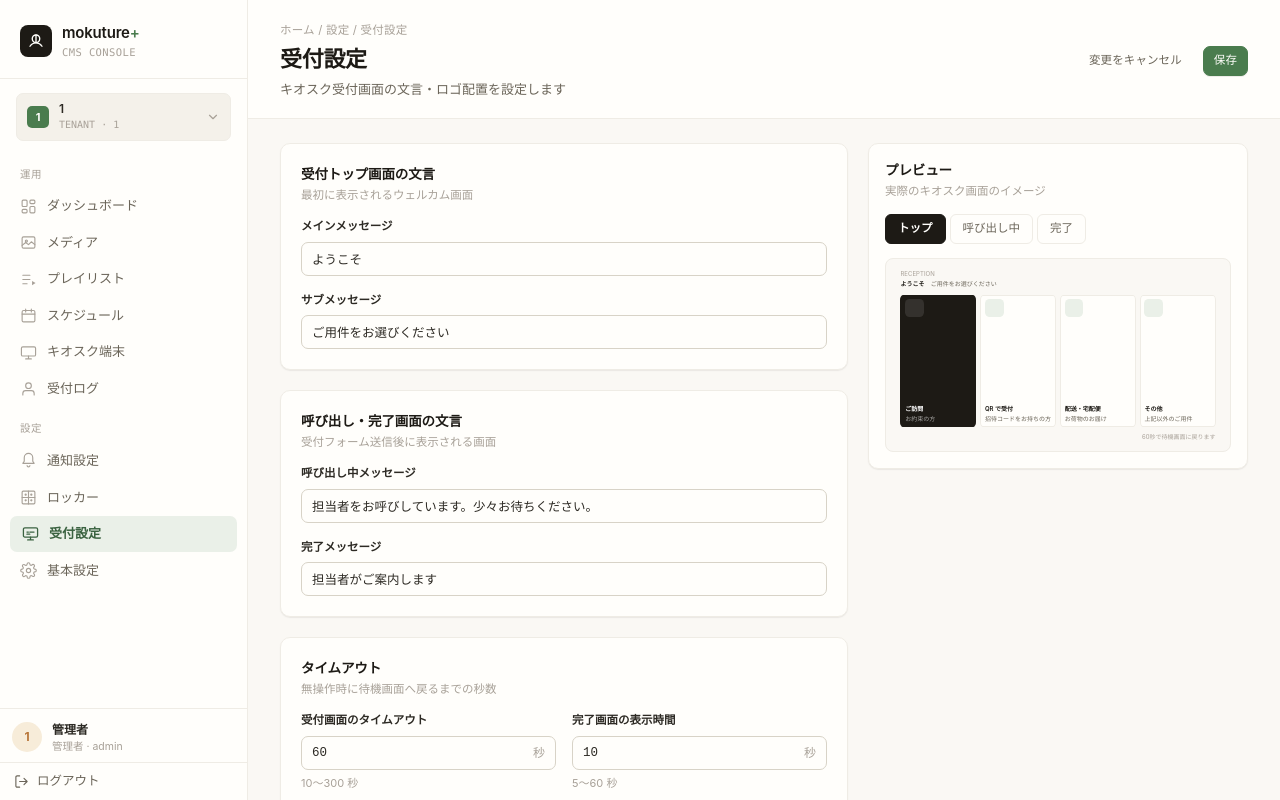
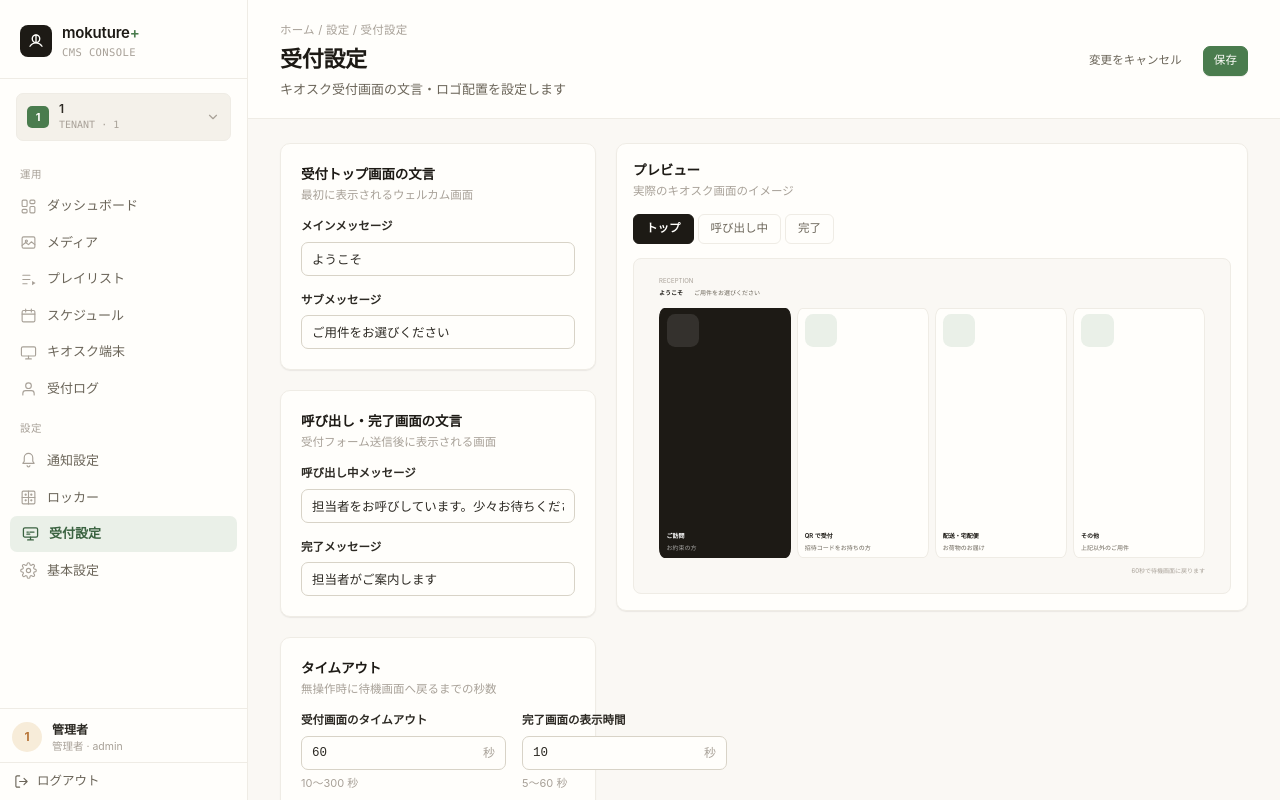
Before and after one commit to ranasoft-araki/mokuture-plus, a Next.js app in the folder frontend/: page /1/admin/kiosk-settings in a window 1280 px wide. Built offline with nearby package versions, Linux system fonts and the light colour scheme; no server answers.

Commit message:
プレビューサイズを大きく

```diff
--- a/frontend/app/[tenant]/admin/kiosk-settings/page.tsx
+++ b/frontend/app/[tenant]/admin/kiosk-settings/page.tsx
@@ -110,7 +110,7 @@ export default function KioskSettingsPage() {
         </div>
       )}
 
-      <div className="adm-grid-main" style={{ gap: 20 }}>
+      <div className="adm-grid-kiosk-settings" style={{ gap: 20 }}>
         {/* Left: Form */}
         <div style={{ display: "flex", flexDirection: "column", gap: 20 }}>
           <MkCard>
--- a/frontend/app/globals.css
+++ b/frontend/app/globals.css
@@ -45,6 +45,7 @@ body {
 .adm-grid-main { display: grid; grid-template-columns: 1fr 380px; }
 .adm-grid-3    { display: grid; grid-template-columns: 1fr 340px; }
 .adm-grid-locker { display: grid; grid-template-columns: 1fr 320px; }
+.adm-grid-kiosk-settings { display: grid; grid-template-columns: minmax(300px, 1fr) minmax(0, 2fr); }
 .adm-grid-4    { display: grid; grid-template-columns: repeat(4, 1fr); }
 .adm-grid-5    { display: grid; grid-template-columns: repeat(5, 1fr); }
 .adm-kpi-row   { display: flex; flex-wrap: wrap; }
@@ -85,6 +86,7 @@ body {
   .adm-grid-main  { grid-template-columns: 1fr; }
   .adm-grid-3     { grid-template-columns: 1fr; }
   .adm-grid-locker{ grid-template-columns: 1fr; }
+  .adm-grid-kiosk-settings { grid-template-columns: 1fr; }
   .adm-grid-4     { grid-template-columns: repeat(2, 1fr); }
   .adm-grid-5     { grid-template-columns: repeat(3, 1fr); }
   .adm-kpi-row > * { flex: 1 1 calc(50% - 7px); min-width: 0; }
```
